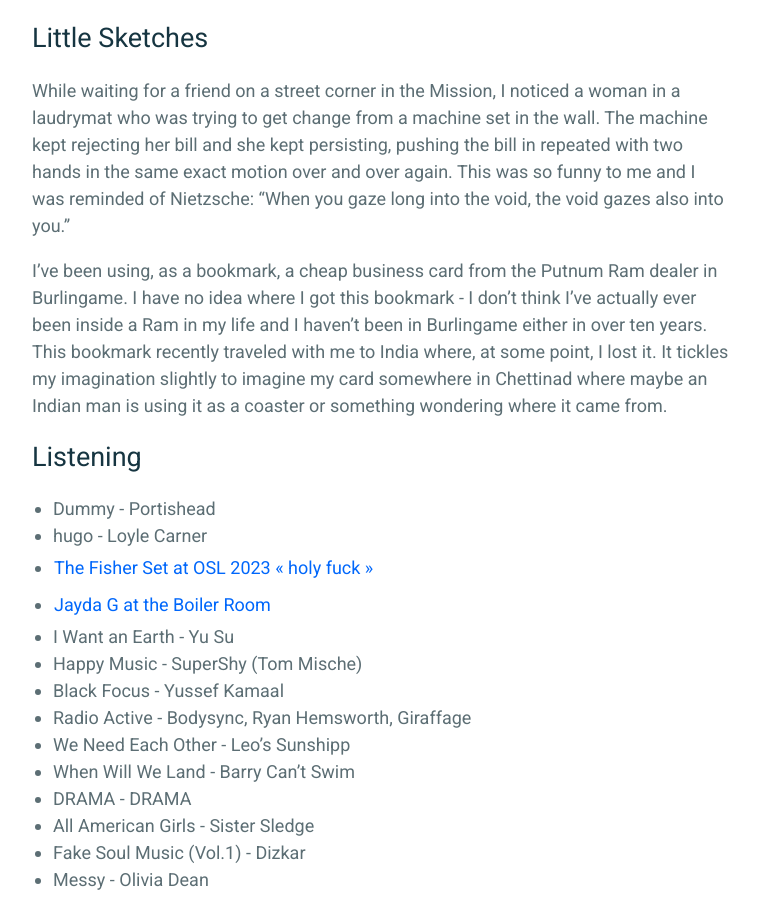
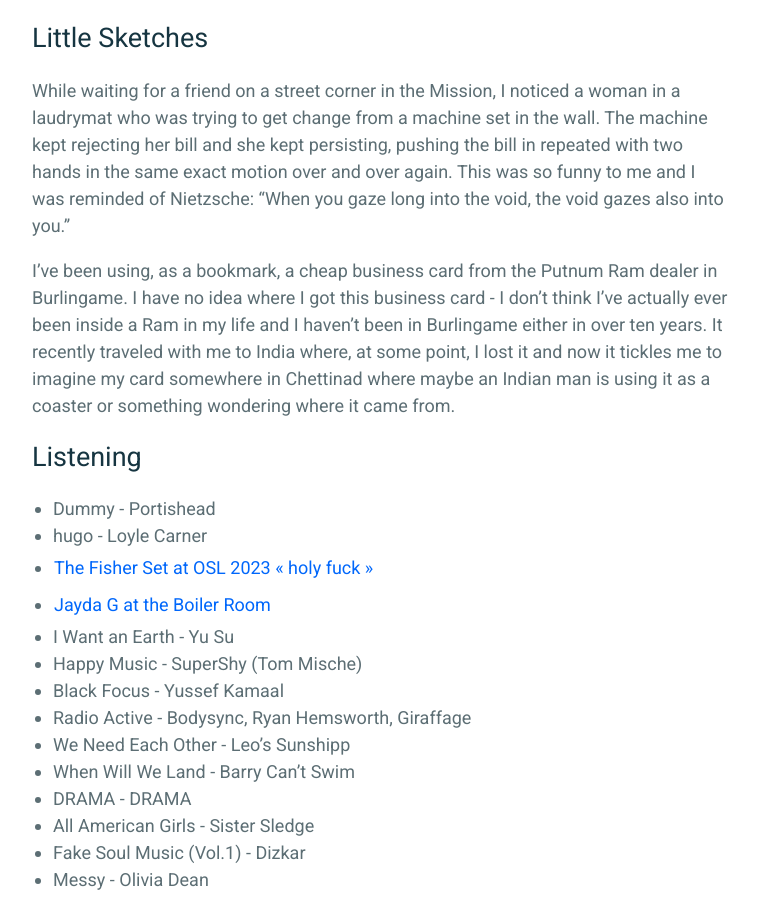
Before and after one commit to frankwang95/frankwang95.github.io, a Jekyll site: the page built from _posts/2023-11-05-october-snippits.md, in a window 1280 px wide and 900 px high, scrolled down 1726 px. Shown: the whole window, without its empty margins (258-1017 px from the left). Built offline with Jekyll 4.4.1, drawn with Linux system fonts in a browser that asks for light colours.

```diff
--- a/_posts/2023-11-05-october-snippits.md
+++ b/_posts/2023-11-05-october-snippits.md
@@ -32,7 +32,7 @@ tags: snippits
 
 While waiting for a friend on a street corner in the Mission, I noticed a woman in a laudrymat who was trying to get change from a machine set in the wall. The machine kept rejecting her bill and she kept persisting, pushing the bill in repeated with two hands in the same exact motion over and over again. This was so funny to me and I was reminded of Nietzsche: "When you gaze long into the void, the void gazes also into you."
 
-I've been using, as a bookmark, a cheap business card from the Putnum Ram dealer in Burlingame. I have no idea where I got this bookmark - I don't think I've actually ever been inside a Ram in my life and I haven't been in Burlingame either in over ten years. This bookmark recently traveled with me to India where, at some point, I lost it. It tickles my imagination slightly to imagine my card somewhere in Chettinad where maybe an Indian man is using it as a coaster or something wondering where it came from.
+I've been using, as a bookmark, a cheap business card from the Putnum Ram dealer in Burlingame. I have no idea where I got this business card - I don't think I've actually ever been inside a Ram in my life and I haven't been in Burlingame either in over ten years. It recently traveled with me to India where, at some point, I lost it and now it tickles me to imagine my card somewhere in Chettinad where maybe an Indian man is using it as a coaster or something wondering where it came from.
 
 # Listening
 
```
